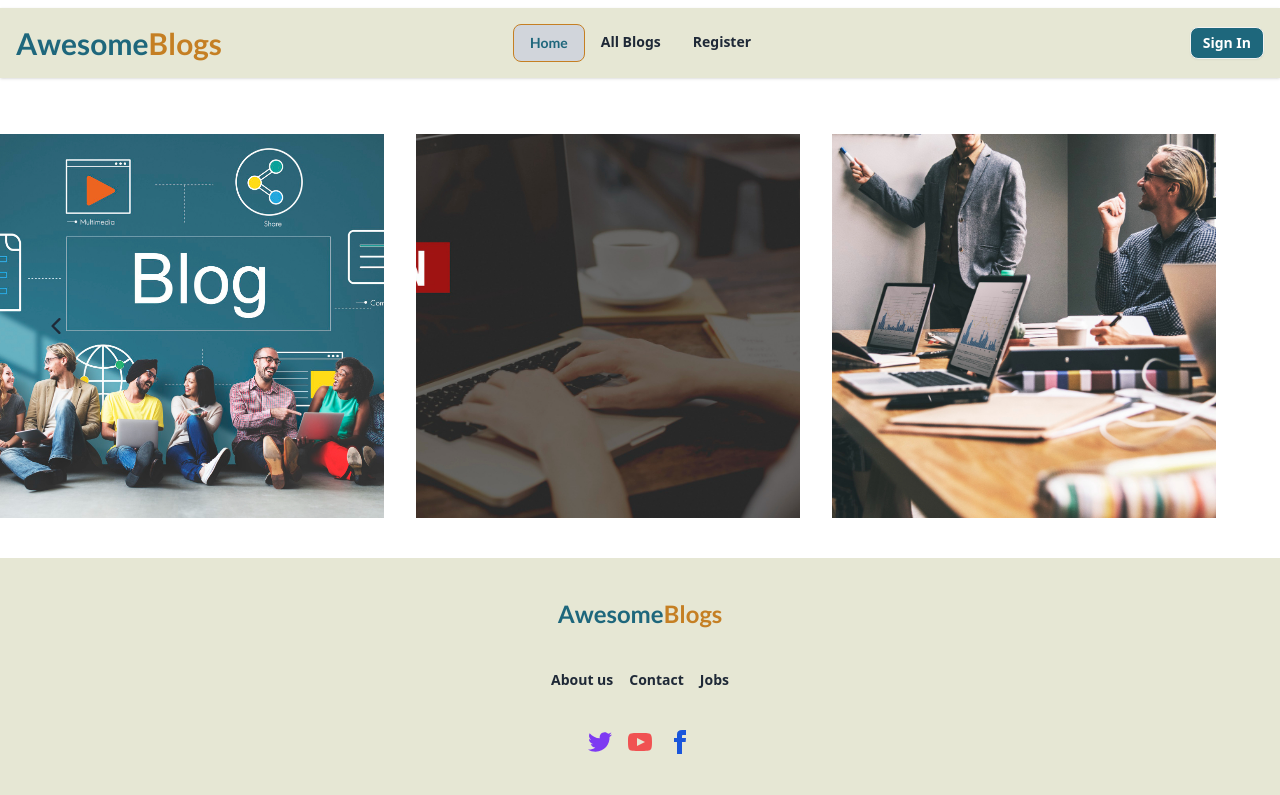
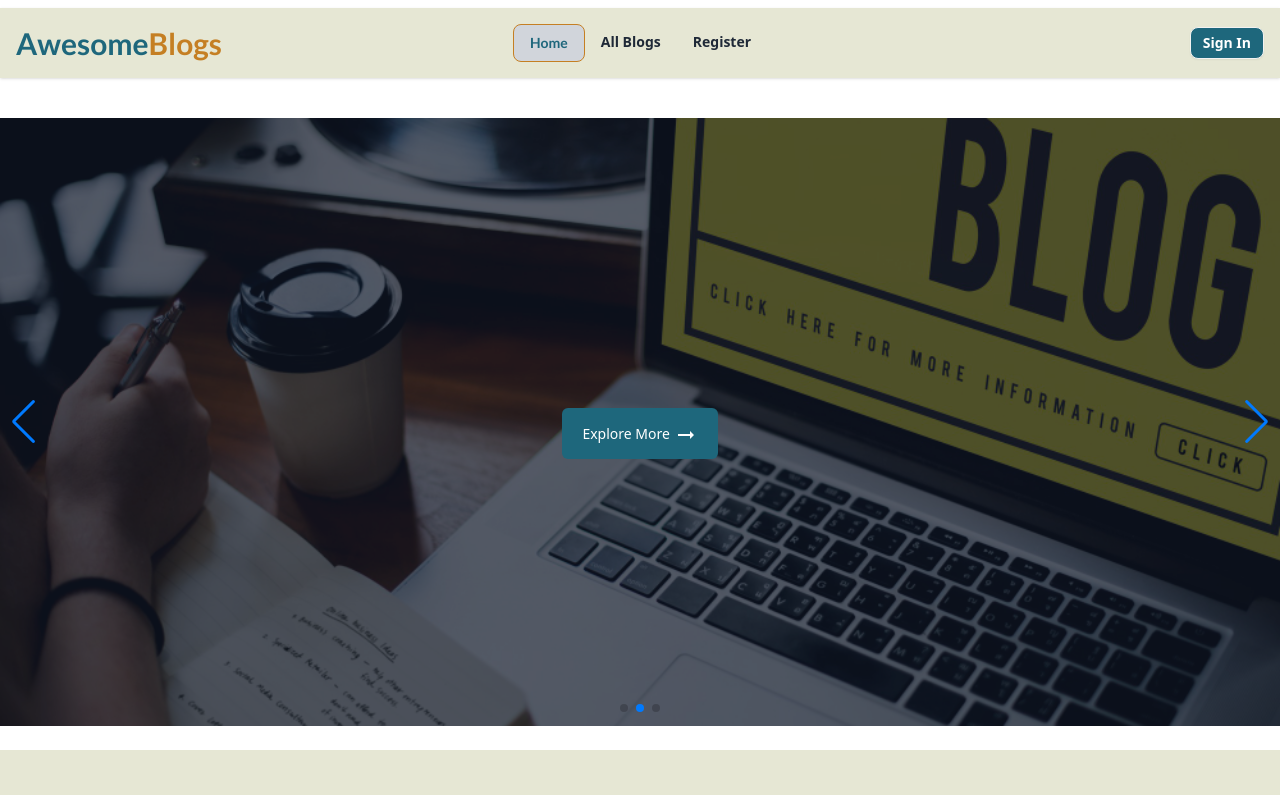
Before and after one commit to ahsan200t/AwesomeBlog-A11-Client, a React (Vite) app: page / in a window 1280 px wide. Shown: the top 795 px of the page. Built offline with nearby package versions, Linux system fonts and the light colour scheme; no server answers.

Commit message:
Banner Updated

```diff
--- a/package.json
+++ b/package.json
@@ -23,7 +23,8 @@
     "react-hook-form": "^7.51.4",
     "react-router-dom": "^6.23.0",
     "sort-by": "^1.2.0",
-    "sweetalert2": "^11.10.8"
+    "sweetalert2": "^11.10.8",
+    "swiper": "^11.1.1"
   },
   "devDependencies": {
     "@types/react": "^18.2.66",
--- a/src/components/Banner.jsx
+++ b/src/components/Banner.jsx
@@ -1,59 +1,54 @@
+
+// Import Swiper React components
+import { Swiper, SwiperSlide } from 'swiper/react';
+import Slide from '../components/Slide'
+
+
+
+// Import Swiper styles
+import 'swiper/css';
+import 'swiper/css/pagination';
+import 'swiper/css/navigation';
+
+
+// import required modules
+import { Autoplay, Pagination, Navigation } from 'swiper/modules';
 import banner1 from '../assets/images/banner1.jpg'
 import banner2 from '../assets/images/banner2.jpg'
 import banner3 from '../assets/images/banner3.jpg'
-const Banner = () => {
+
+export default function Banner() {
   return (
-    <div>
-      <div className="relative flex items-center justify-center w-full dark:text-gray-900">
-        <button
-          aria-label="Slide back"
-          type="button"
-          className="absolute left-0 z-30 p-2 ml-10 bg-opacity-50 rounded-full focus:outline-none focus:dark:bg-gray-600 focus:ring-2 focus:ring-offset-2 focus:dark:ring-gray-600 dark:bg-gray-50"
-        >
-          <svg
-            width="8"
-            height="14"
-            fill="none"
-            viewBox="0 0 8 14"
-            xmlns="http://www.w3.org/2000/svg"
-            className="w-4 h-4"
-          >
-            <path
-              d="M7 1L1 7L7 13"
-              stroke="currentColor"
-              strokeWidth="2"
-              strokeLinecap="round"
-              strokeLinejoin="round"
-            ></path>
-          </svg>
-        </button>
-        <div className="flex items-center justify-start w-full h-full gap-6 py-4 mx-auto overflow-auto lg:gap-8">
-          <div className="relative flex flex-shrink-0 w-full sm:w-auto">
-            <img
-              className="object-cover object-center dark:bg-gray-500 h-96 aspect-square"
-              src={banner1}
-              alt="Image 1"
-            />
-          </div>
-          <div className="relative flex flex-shrink-0 w-full sm:w-auto">
-            <img
-              className="object-cover object-center dark:bg-gray-500 h-96 aspect-square"
-              src={banner2}
-              alt="Image 2"
-            />
-          </div>
-          <div className="relative flex flex-shrink-0 w-full sm:w-auto">
-            <img
-              className="object-cover object-center dark:bg-gray-500 h-96 aspect-square"
-              src={banner3}
-              alt="Image 3"
-            />
-          </div>
-        </div>
+    <>
+      <Swiper
+        spaceBetween={30}
+        centeredSlides={true}
+        loop={true}
+        autoplay={{
+          delay: 3000,
+          disableOnInteraction: false,
 
-      </div>
-    </div>
+        }}
+        pagination={{
+          clickable: true,
+        }}
+        navigation={true}
+        modules={[Autoplay, Pagination, Navigation]}
+        className="mySwiper"
+      >
+        <SwiperSlide>
+        <Slide
+        image={banner1}
+        ></Slide>
+        </SwiperSlide>
+        <SwiperSlide>
+        <Slide image={banner2}></Slide>
+        </SwiperSlide>
+        <SwiperSlide>
+        <Slide image={banner3}></Slide>
+        </SwiperSlide>
+
+      </Swiper>
+    </>
   );
-};
-
-export default Banner;
+}
--- a/src/components/BlogCard.jsx
+++ b/src/components/BlogCard.jsx
@@ -1,3 +1,5 @@
+import { Link } from "react-router-dom";
+
 /* eslint-disable react/prop-types */
 const BlogCard = ({blog}) => {
     const {photo,title,description,category,}=blog;
@@ -20,19 +22,25 @@ const BlogCard = ({blog}) => {
               {description}
             </p>
           </div>
-         <div className="flex gap-4">
+         <div>
+         <Link to='/details'>
          <button
             type="button"
-            className="flex items-center justify-center w-full p-3 font-semibold tracking-wide rounded-md dark:bg-violet-600 dark:text-gray-50"
+            className="p-3 font-semibold rounded-md mr-8 btn-wide mb-4
+            bg-[#1E677C] text-white dark:bg-violet-600 dark:text-gray-50"
           >
             Details
           </button>
+         </Link>
+         <Link to='/wish'>
          <button
             type="button"
-            className="flex items-center justify-center w-full p-3 font-semibold tracking-wide rounded-md dark:bg-violet-600 dark:text-gray-50"
+            className="p-3 font-semibold rounded-md bg-[#1E677C] text-white btn-wide
+            dark:bg-violet-600 dark:text-gray-50"
           >
             WishList
           </button>
+         </Link>
          </div>
         </div>
       </div>
--- /dev/null
+++ b/src/components/Slide.jsx
@@ -0,0 +1,27 @@
+import { Link } from "react-router-dom";
+import ArrowRightAltIcon from '@mui/icons-material/ArrowRightAlt';
+
+const slide = ({image,text}) => {
+    return (
+        <div
+          className='w-full bg-center bg-cover h-[38rem]'
+      style={{
+        backgroundImage: `url(${image})`,
+      }}
+      >
+      <div className='flex items-center justify-center w-full h-full bg-gray-900/70'>
+        <div className='text-center'>
+          <h1 className='text-3xl font-semibold text-white lg:text-4xl'>
+            {text}
+          </h1>
+          <br />
+          <Link to='/all blogs' className='w-full px-5 py-4 mt-4 text-sm font-medium text-white capitalize transition-colors duration-300 transform bg-[#1E677c] rounded-md lg:w-auto hover:bg-gray-500 focus:outline-none focus:bg-gray-500'>
+            Explore More <ArrowRightAltIcon></ArrowRightAltIcon>
+          </Link>
+        </div>
+      </div>
+        </div>
+    );
+};
+
+export default slide;
--- /dev/null
+++ b/src/pages/Details/Details.jsx
@@ -0,0 +1,9 @@
+const Details = () => {
+    return (
+        <div>
+
+        </div>
+    );
+};
+
+export default Details;
--- a/src/routs/Routs.jsx
+++ b/src/routs/Routs.jsx
@@ -8,6 +8,7 @@ import FeaturedBlogs from "../pages/FeaturedBlogs/FeaturedBlogs";
 import WishList from "../pages/WishList/WishList";
 import AddBlogs from "../pages/AddBlogs/AddBlogs";
 import ErrorElement from "../components/ErrorElement";
+import Details from "../pages/Details/Details";
 
 const router = createBrowserRouter([
   {
@@ -44,6 +45,10 @@ const router = createBrowserRouter([
         path: "/add blogs",
         element: <AddBlogs></AddBlogs>,
       },
+      {
+        path:'/details',
+        element: <Details></Details>
+      }
     ],
   },
 ]);
```
Also changed, not shown: src/assets/images/banner2.jpg, 1 other file (tests, documents, lock files or other folders).
